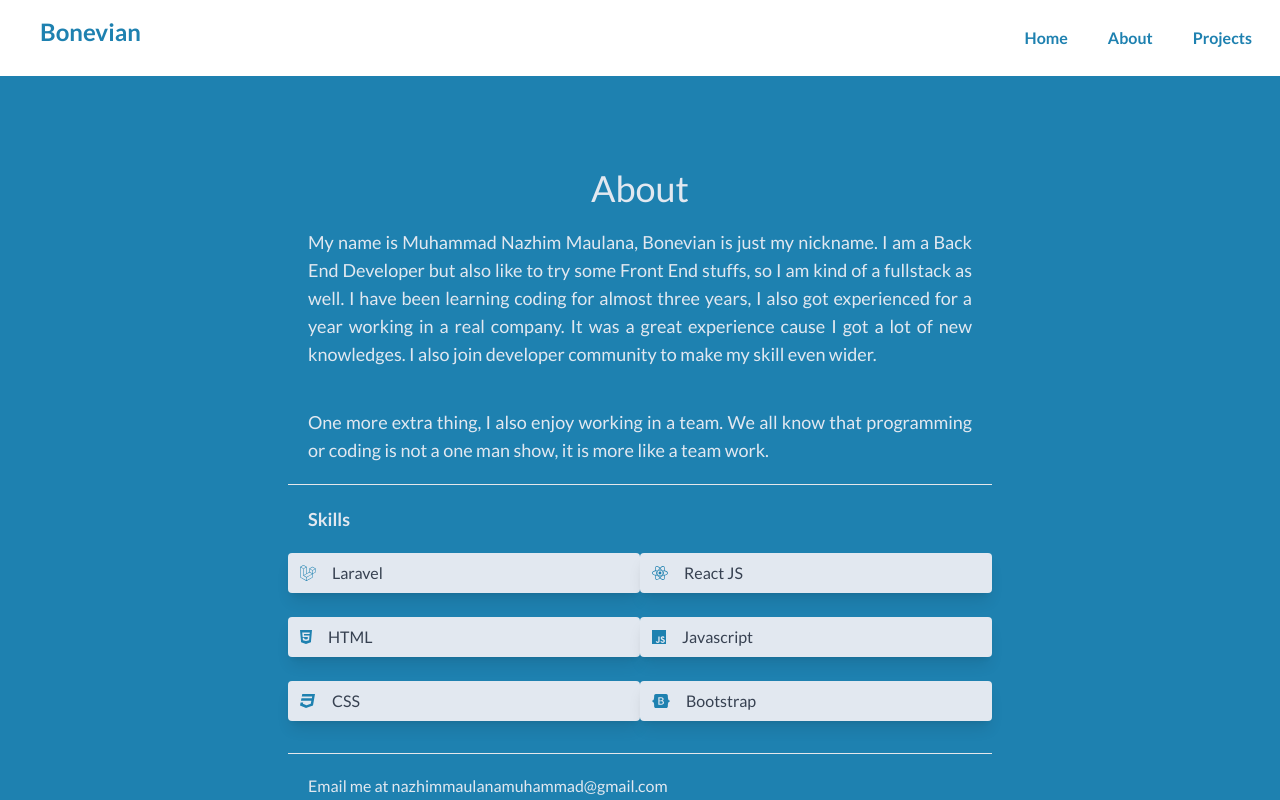
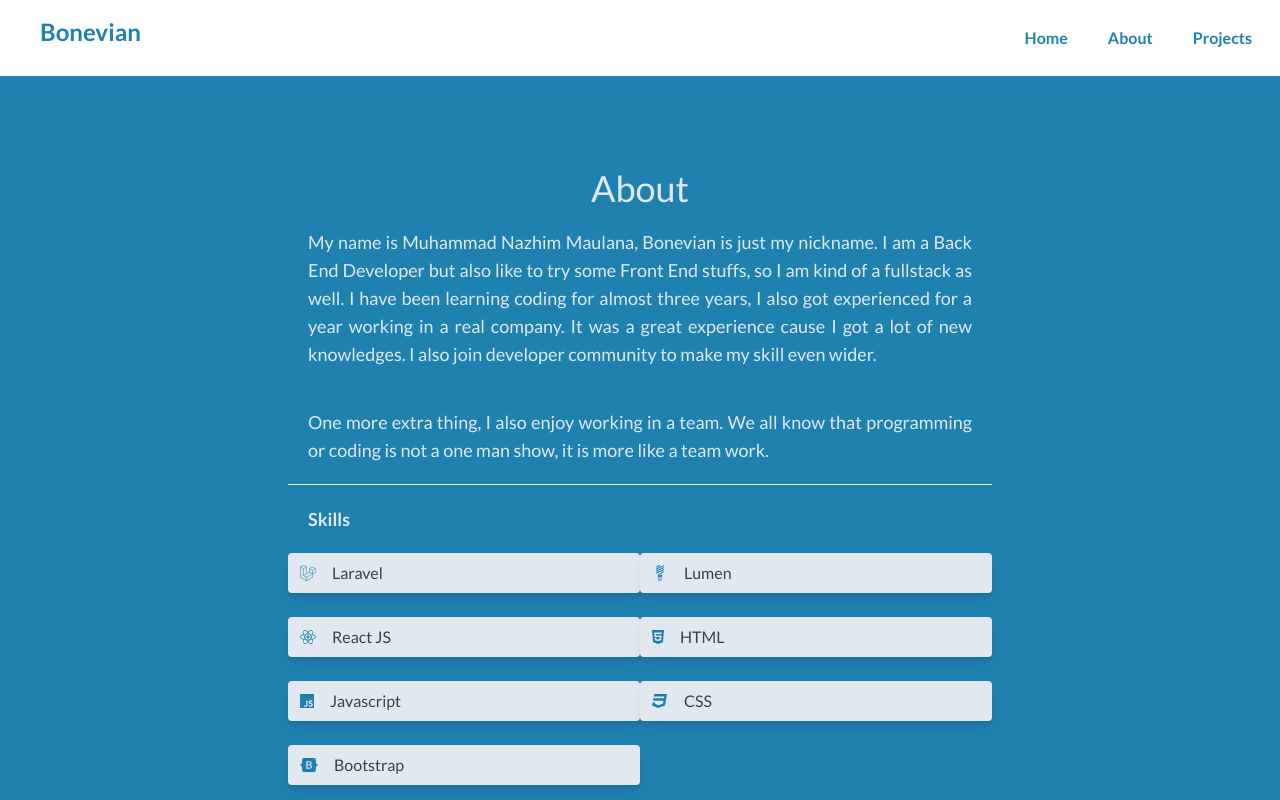
Before and after one commit to MuhammadNazhimMaulana/bonevian-portofolio, a React (Create React App) app: page /about in a window 1280 px wide. Shown: the top 800 px of the page. Built offline with nearby package versions, Linux system fonts and the light colour scheme.

Commit message:
Update Skill

```diff
--- a/src/components/Card/SkillCard.js
+++ b/src/components/Card/SkillCard.js
@@ -1,8 +1,8 @@
-const SkillCard = ({name, desc}) => {
+const SkillCard = ({icon_name, desc}) => {
     return (
         <div className="max-w-sm rounded overflow-hidden shadow-lg bg-slate-200 mb-6">
             <div className="px-3 py-2 flex">
-                <div className="text-primary mr-4">{name}</div>
+                <div className="text-primary mr-4">{icon_name}</div>
                 <p className="text-gray-700 text-base text-justify">
                     {desc}
                 </p>
--- a/src/pages/About.js
+++ b/src/pages/About.js
@@ -18,12 +18,13 @@ const About = () => {
                 <div className="mb-2">
                     <p className="p-5 text-md font-bold text-lg">Skills</p>
                     <div className="md:grid md:grid-cols-2">
-                        <SkillCard name={<FontAwesomeIcon icon={faLaravel} />} desc="Laravel"></SkillCard>
-                        <SkillCard name={<FontAwesomeIcon icon={faReact} />} desc="React JS"></SkillCard>
-                        <SkillCard name={<FontAwesomeIcon icon={faHtml5} />} desc="HTML"></SkillCard>
-                        <SkillCard name={<FontAwesomeIcon icon={faJs} />} desc="Javascript"></SkillCard>
-                        <SkillCard name={<FontAwesomeIcon icon={faCss3} />} desc="CSS"></SkillCard>
-                        <SkillCard name={<FontAwesomeIcon icon={faBootstrap} />} desc="Bootstrap"></SkillCard>
+                        <SkillCard icon_name={<FontAwesomeIcon icon={faLaravel} />} desc="Laravel"></SkillCard>
+                        <SkillCard icon_name={<img className="w-4 my-1" src={process.env.PUBLIC_URL + "/Skills/lumen.svg"} />} desc="Lumen"></SkillCard>
+                        <SkillCard icon_name={<FontAwesomeIcon icon={faReact} />} desc="React JS"></SkillCard>
+                        <SkillCard icon_name={<FontAwesomeIcon icon={faHtml5} />} desc="HTML"></SkillCard>
+                        <SkillCard icon_name={<FontAwesomeIcon icon={faJs} />} desc="Javascript"></SkillCard>
+                        <SkillCard icon_name={<FontAwesomeIcon icon={faCss3} />} desc="CSS"></SkillCard>
+                        <SkillCard icon_name={<FontAwesomeIcon icon={faBootstrap} />} desc="Bootstrap"></SkillCard>
                     </div>
                 </div>
             </div>
```
Also changed, not shown: public/Skills/lumen.svg (added).
